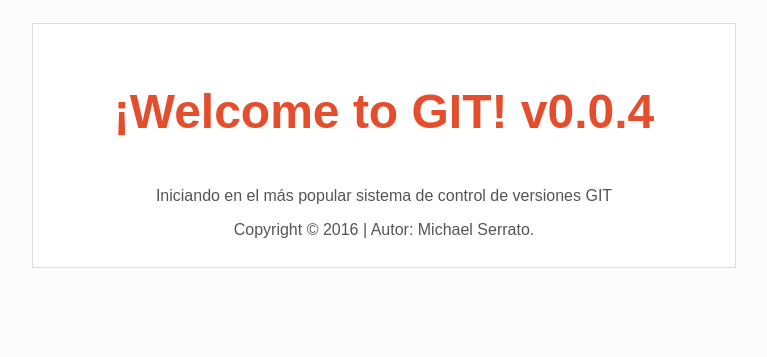
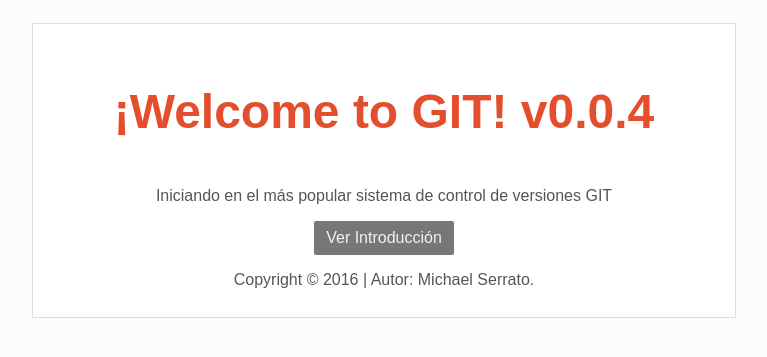
Before and after one commit to mserrato/FirstTest, a PHP site: page / in a window 1280 px wide. Shown: the top 357 px of the page, without its empty margins (256-1023 px from the left). Run offline with PHP 8.4, Linux system fonts and the light colour scheme.

Commit message:
Agregamos link para ver introducción

```diff
--- a/index.html
+++ b/index.html
@@ -10,6 +10,9 @@
     <article class="block">
       <h1> ¡Welcome to GIT! v0.0.4 </h1>
       <p> Iniciando en el más popular sistema de control de versiones GIT </p>
+      <div class="text-center">
+        <a href="#" class="btn-1">Ver Introducción</a>
+      </div>
       <p> Copyright &copy; 2016 | Autor: Michael Serrato. </p>
     </article>
   </section>
--- a/style.css
+++ b/style.css
@@ -23,3 +23,18 @@ h1 {
   border: 1px solid #DDD;
   padding: 12px;
 }
+
+.text-center {
+  text-align: center;
+}
+
+.btn-1 {
+  background-color: #777;
+  padding: 8px 12px;
+  border-radius: 2px;
+  display: inline-block;
+  margin: auto;
+  text-align: center;
+  color: #F1F1F1;
+  text-decoration: none;
+}
```
